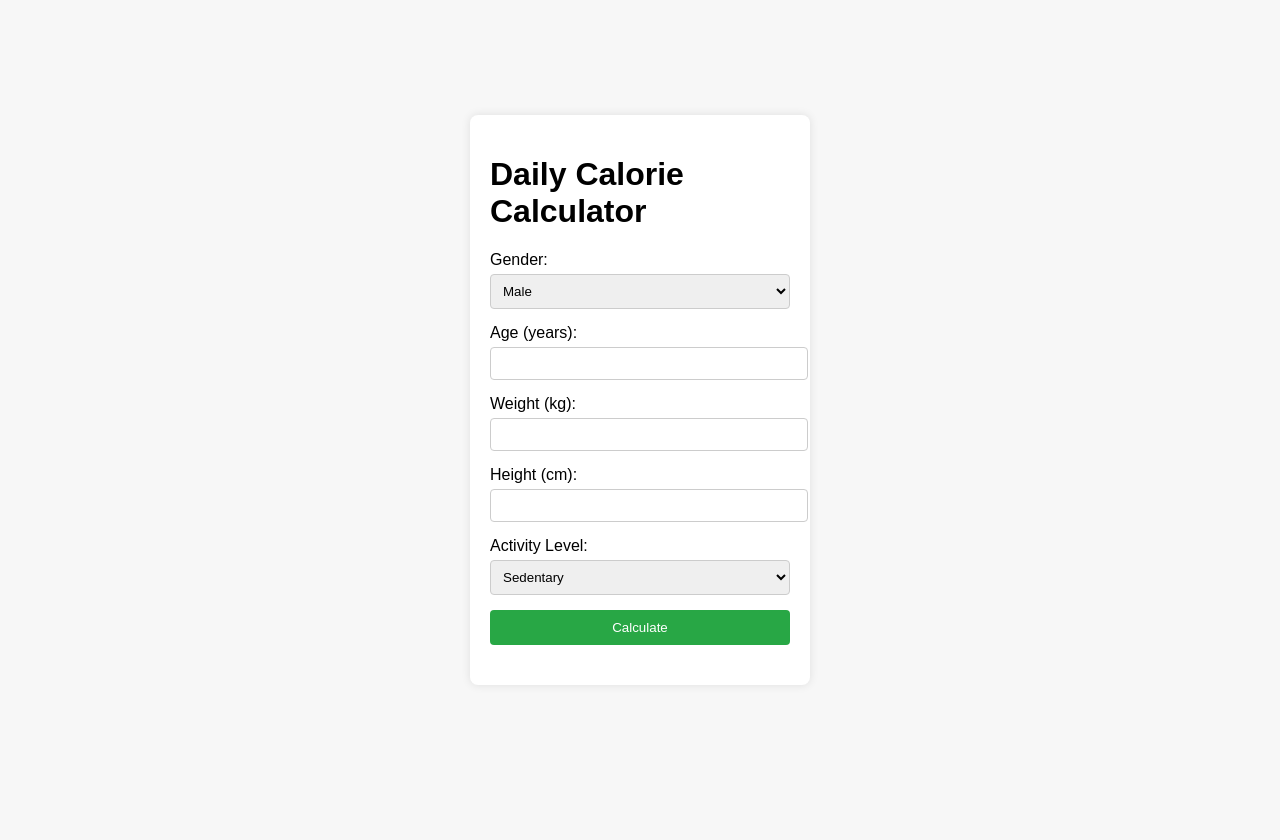
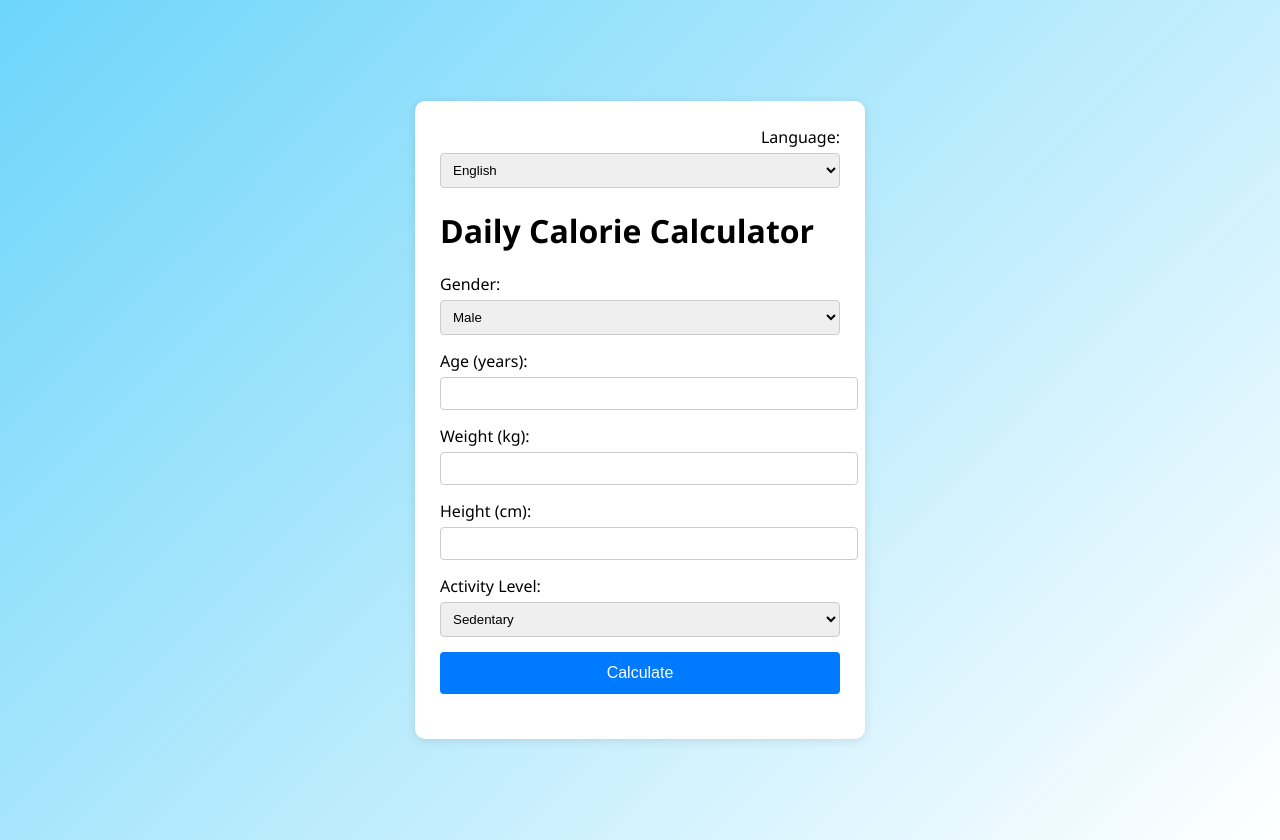
Before and after one commit to Feyur/space, a plain HTML site: page index.html in a window 1280 px wide. Before the commit the page ends 800 px from the top, so only its background shows below. Drawn offline with Linux system fonts and the light colour scheme.

Commit message:
Improve design and add Russian translation

```diff
--- a/index.html
+++ b/index.html
@@ -8,38 +8,45 @@
 </head>
 <body>
   <div class="container">
-    <h1>Daily Calorie Calculator</h1>
+    <div class="language-switch">
+      <label for="language" id="label-language">Language:</label>
+      <select id="language">
+        <option value="en">English</option>
+        <option value="ru">Русский</option>
+      </select>
+    </div>
+    <h1 id="title">Daily Calorie Calculator</h1>
     <form id="calorie-form">
       <div class="form-group">
-        <label for="gender">Gender:</label>
+        <label for="gender" id="label-gender">Gender:</label>
         <select id="gender" required>
-          <option value="male">Male</option>
-          <option value="female">Female</option>
+          <option value="male" id="option-male">Male</option>
+          <option value="female" id="option-female">Female</option>
         </select>
       </div>
       <div class="form-group">
-        <label for="age">Age (years):</label>
+        <label for="age" id="label-age">Age (years):</label>
         <input type="number" id="age" min="0" required />
       </div>
       <div class="form-group">
-        <label for="weight">Weight (kg):</label>
+        <label for="weight" id="label-weight">Weight (kg):</label>
         <input type="number" id="weight" min="0" step="0.1" required />
       </div>
       <div class="form-group">
-        <label for="height">Height (cm):</label>
+        <label for="height" id="label-height">Height (cm):</label>
         <input type="number" id="height" min="0" step="0.1" required />
       </div>
       <div class="form-group">
-        <label for="activity">Activity Level:</label>
+        <label for="activity" id="label-activity">Activity Level:</label>
         <select id="activity" required>
-          <option value="1.2">Sedentary</option>
-          <option value="1.375">Lightly active</option>
-          <option value="1.55">Moderately active</option>
-          <option value="1.725">Very active</option>
-          <option value="1.9">Extra active</option>
+          <option value="1.2" id="activity-sedentary">Sedentary</option>
+          <option value="1.375" id="activity-light">Lightly active</option>
+          <option value="1.55" id="activity-moderate">Moderately active</option>
+          <option value="1.725" id="activity-very">Very active</option>
+          <option value="1.9" id="activity-extra">Extra active</option>
         </select>
       </div>
-      <button type="submit">Calculate</button>
+      <button type="submit" id="button-calculate">Calculate</button>
     </form>
     <div id="result"></div>
   </div>
--- a/script.js
+++ b/script.js
@@ -1,5 +1,71 @@
 const form = document.getElementById('calorie-form');
 const resultDiv = document.getElementById('result');
+const langSelect = document.getElementById('language');
+
+const translations = {
+  en: {
+    title: 'Daily Calorie Calculator',
+    genderLabel: 'Gender:',
+    genderMale: 'Male',
+    genderFemale: 'Female',
+    ageLabel: 'Age (years):',
+    weightLabel: 'Weight (kg):',
+    heightLabel: 'Height (cm):',
+    activityLabel: 'Activity Level:',
+    activitySedentary: 'Sedentary',
+    activityLight: 'Lightly active',
+    activityModerate: 'Moderately active',
+    activityVery: 'Very active',
+    activityExtra: 'Extra active',
+    calculateButton: 'Calculate',
+    resultText: c => `Estimated daily calories: ${c}`,
+    languageLabel: 'Language:'
+  },
+  ru: {
+    title: 'Расчет суточной нормы калорий',
+    genderLabel: 'Пол:',
+    genderMale: 'Мужской',
+    genderFemale: 'Женский',
+    ageLabel: 'Возраст (лет):',
+    weightLabel: 'Вес (кг):',
+    heightLabel: 'Рост (см):',
+    activityLabel: 'Уровень активности:',
+    activitySedentary: 'Сидячий',
+    activityLight: 'Небольшая активность',
+    activityModerate: 'Средняя активность',
+    activityVery: 'Высокая активность',
+    activityExtra: 'Экстремальная активность',
+    calculateButton: 'Рассчитать',
+    resultText: c => `Расчетная суточная норма: ${c}`,
+    languageLabel: 'Язык:'
+  }
+};
+
+const setLanguage = lang => {
+  const t = translations[lang];
+  document.documentElement.lang = lang;
+  document.getElementById('title').textContent = t.title;
+  document.getElementById('label-gender').textContent = t.genderLabel;
+  document.getElementById('option-male').textContent = t.genderMale;
+  document.getElementById('option-female').textContent = t.genderFemale;
+  document.getElementById('label-age').textContent = t.ageLabel;
+  document.getElementById('label-weight').textContent = t.weightLabel;
+  document.getElementById('label-height').textContent = t.heightLabel;
+  document.getElementById('label-activity').textContent = t.activityLabel;
+  document.getElementById('activity-sedentary').textContent = t.activitySedentary;
+  document.getElementById('activity-light').textContent = t.activityLight;
+  document.getElementById('activity-moderate').textContent = t.activityModerate;
+  document.getElementById('activity-very').textContent = t.activityVery;
+  document.getElementById('activity-extra').textContent = t.activityExtra;
+  document.getElementById('button-calculate').textContent = t.calculateButton;
+  document.getElementById('label-language').textContent = t.languageLabel;
+  const calories = resultDiv.dataset.calories;
+  if (calories) {
+    resultDiv.textContent = t.resultText(calories);
+  }
+};
+
+langSelect.addEventListener('change', () => setLanguage(langSelect.value));
 
 const calculateCalories = ({ gender, age, weight, height, activity }) => {
   const ageNum = Number(age);
@@ -24,5 +90,10 @@ form.addEventListener('submit', e => {
     activity: form.activity.value,
   };
   const calories = calculateCalories(data);
-  resultDiv.textContent = `Estimated daily calories: ${calories}`;
+  resultDiv.dataset.calories = calories;
+  const t = translations[langSelect.value];
+  resultDiv.textContent = t.resultText(calories);
 });
+
+// set initial language
+setLanguage(langSelect.value);
--- a/style.css
+++ b/style.css
@@ -1,19 +1,21 @@
 body {
-  font-family: Arial, sans-serif;
-  background: #f7f7f7;
+  font-family: 'Segoe UI', Tahoma, Geneva, Verdana, sans-serif;
+  background: linear-gradient(135deg, #6dd5fa, #ffffff);
+  min-height: 100vh;
+  margin: 0;
   display: flex;
   justify-content: center;
   align-items: center;
-  height: 100vh;
-  margin: 0;
+  padding: 20px;
 }
 
 .container {
-  background: white;
-  padding: 20px;
-  border-radius: 8px;
-  box-shadow: 0 0 10px rgba(0, 0, 0, 0.1);
-  width: 300px;
+  background: #ffffff;
+  padding: 25px;
+  border-radius: 10px;
+  box-shadow: 0 2px 10px rgba(0, 0, 0, 0.1);
+  width: 100%;
+  max-width: 400px;
 }
 
 .form-group {
@@ -35,19 +37,36 @@ select {
 
 button {
   width: 100%;
-  padding: 10px;
-  background: #28a745;
-  color: white;
+  padding: 12px;
+  background: #007bff;
+  color: #fff;
   border: none;
   border-radius: 4px;
+  font-size: 16px;
   cursor: pointer;
+  transition: background 0.3s;
 }
 
 button:hover {
-  background: #218838;
+  background: #0069d9;
 }
 
 #result {
   margin-top: 20px;
   font-weight: bold;
 }
+
+.language-switch {
+  text-align: right;
+  margin-bottom: 15px;
+}
+
+@media (max-width: 480px) {
+  body {
+    padding: 10px;
+  }
+
+  .container {
+    padding: 15px;
+  }
+}
```
Also changed, not shown: 1 other file.
